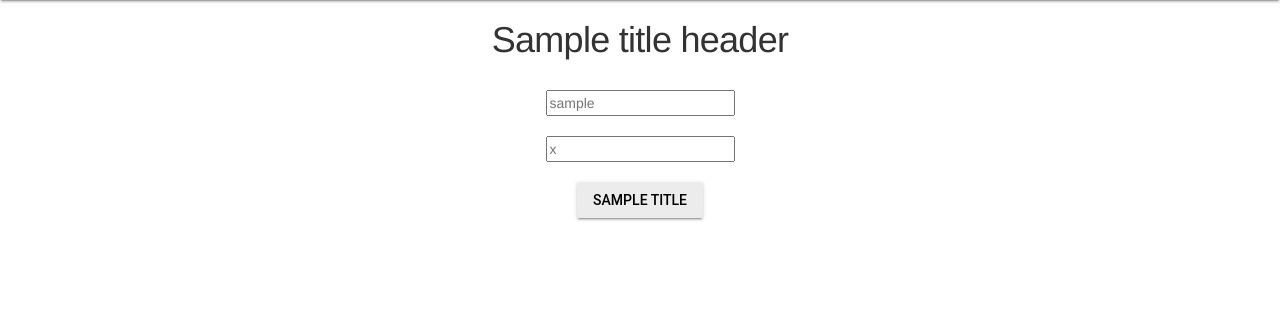
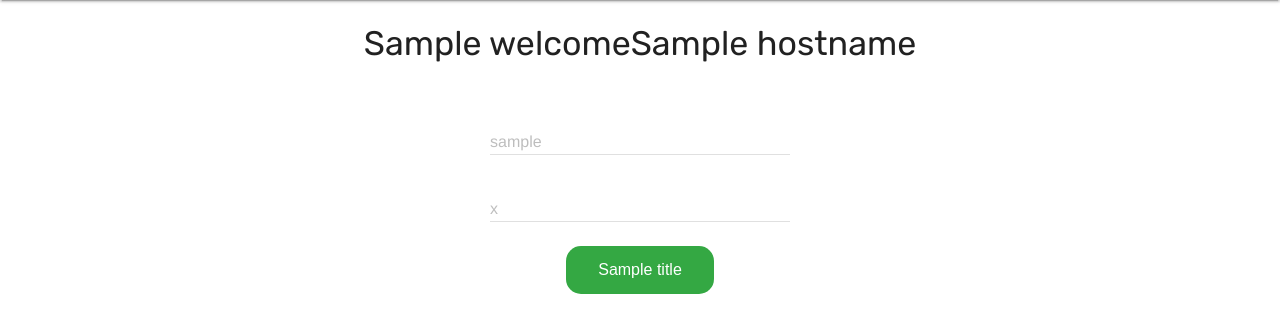
Before and after one commit to Strawberry-Software-Industries/SecureCloud, a Flask app: template templates/login.html in a window 1280 px wide. Shown: the part 64-397 px from the top of the page. Run offline with Flask 2, Linux system fonts and the light colour scheme; the template is opened without the code that fills it: most values are stand-ins (such as "Sample title", 1, 10 or a date in 2020); parts of the project's set-up code (start-up, migrations or seed data) failed here and were passed over; some libraries are stand-ins or nearby versions.

Commit message:
Login Page Update | Redesign

```diff
--- a/templates/login.html
+++ b/templates/login.html
@@ -9,10 +9,31 @@
     <link rel="preconnect" href="https://fonts.googleapis.com">
     <link rel="preconnect" href="https://fonts.gstatic.com" crossorigin>
     <link rel="stylesheet" href="https://fonts.googleapis.com/css2?family=Rubik">
-    <link href="https://maxcdn.bootstrapcdn.com/bootstrap/3.3.6/css/bootstrap.min.css" rel="stylesheet" media="screen">
     <link rel="shortcut icon" href="../static/favicon.png">
     <script defer src="https://code.getmdl.io/1.3.0/material.min.js"></script>
 </head>
+
+<style>
+    .button-green {
+  background-color: #34A843;
+  border: none;
+  border-radius: 15px;
+  color: white;
+  padding: 15px 32px;
+  text-align: center;
+  text-decoration: none;
+  display: inline-block;
+  font-size: 16px;
+  margin: 4px 2px;
+  cursor: pointer;
+  -webkit-transition-duration: 0.4s;
+  transition-duration: 0.4s;
+}
+
+.button-green:hover {
+  box-shadow: 0 12px 16px 0 rgba(0,0,0,0.24), 0 17px 50px 0 rgba(0,0,0,0.19);
+}
+</style>
 
 <body>
 
@@ -29,12 +50,22 @@
         <main class="mdl-layout__content">
             <div class="page-content">
                 <center>
-                    <h1>{{title_header}}</h1>
+                    <h3 style="font-family: 'Rubik';">{{welcome}}{{hostname}}</h3>
                     <br>
                     <form action="" method="post">
-                        <input type="text" placeholder="{{username_txt}}" name="username" value="{{request.form.username }}"> <br><br>
-                        <input type="password" placeholder="{{password_txt}}" name="password" value="{{request.form.password }}"> <br><br>
-                        <input class="mdl-button mdl-js-button mdl-button--raised mdl-js-ripple-effect mdl-button--color" type="submit" value="{{title}}">
+
+                        <div class="mdl-textfield mdl-js-textfield mdl-textfield--floating-label">
+                            <input type="text" name="username" value="{{request.form.username}}" class="mdl-textfield__input" id="uname_input">
+                            <label class="mdl-textfield__label" for="uname_input">{{username_txt}}</label>
+                        </div>
+                        <br>
+                        <div class="mdl-textfield mdl-js-textfield mdl-textfield--floating-label">
+                            <input type="password" name="password" value="{{request.form.password}}" class="mdl-textfield__input" id="pword_input">
+                            <label class="mdl-textfield__label" for="pword_input">{{password_txt}}</label>
+                        </div>
+                        <br>
+
+                        <input class="button-green" type="submit" value="{{title}}">
                     </form>
                     {% if error %}
                     <p class="error"><strong>Error:</strong> {{error}} {% endif %}
```
